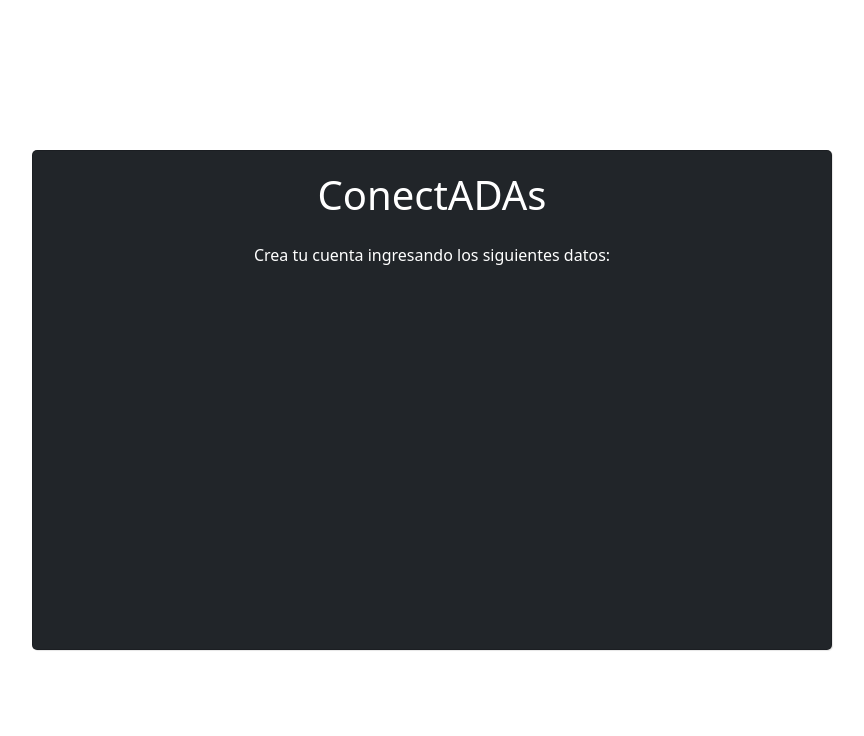
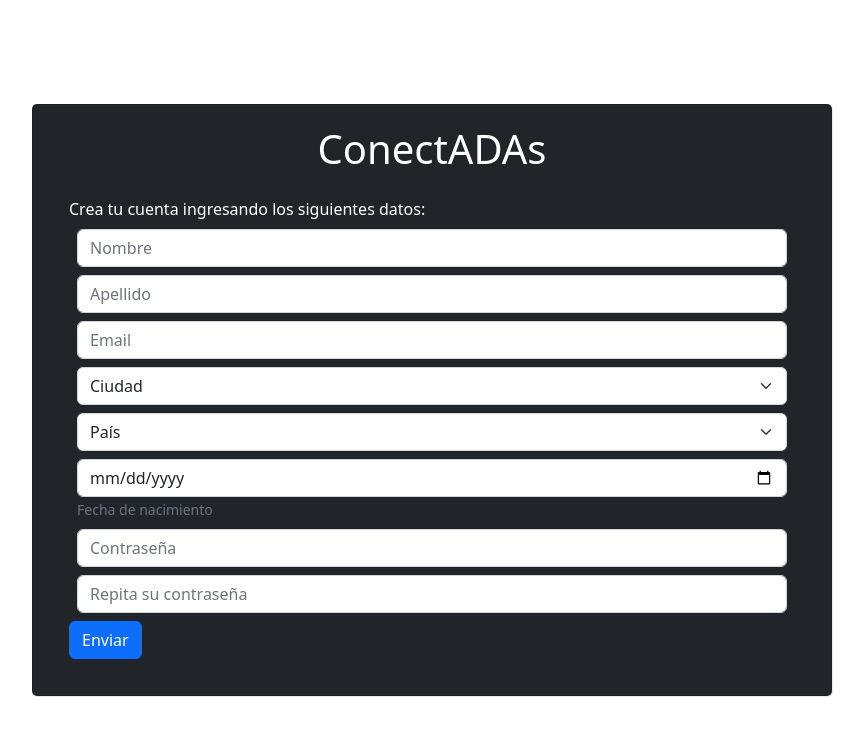
Before and after one commit to GraceVargas/Social-Network, a React (Create React App) app: page /signup in a window 1280 px wide. Shown: the top 736 px of the page, without its empty margins (208-1072 px from the left). Built offline with nearby package versions, Linux system fonts and the light colour scheme.

Commit message:
add react=hook-form & create form-controls

```diff
--- a/package.json
+++ b/package.json
@@ -16,6 +16,7 @@
     "react": "^18.2.0",
     "react-bootstrap": "^2.5.0",
     "react-dom": "^18.2.0",
+    "react-hook-form": "^7.35.0",
     "react-router-dom": "^6.3.0",
     "react-scripts": "5.0.1",
     "sass": "^1.54.9",
--- /dev/null
+++ b/src/components/common/Forms/SignUp/index.tsx
@@ -0,0 +1,46 @@
+import Button from "react-bootstrap/Button";
+import Form from "react-bootstrap/Form";
+import { useForm } from "react-hook-form";
+
+const SignUpForm = () => {
+  const { register } = useForm();
+
+  return (
+    <form>
+      <Form.Group className="m-2" controlId="registerName">
+        <Form.Control type="lastname" placeholder="Nombre" />
+      </Form.Group>
+      <Form.Group className="m-2" controlId="registerLastName">
+        <Form.Control type="name" placeholder="Apellido" />
+      </Form.Group>
+      <Form.Group className="m-2" controlId="registerEmail">
+        <Form.Control type="email" placeholder="Email" />
+      </Form.Group>
+      <Form.Group className="m-2">
+        <Form.Select name="city">
+          <option>Ciudad</option>
+        </Form.Select>
+      </Form.Group>
+      <Form.Group className="m-2">
+        <Form.Select name="country">
+          <option>País</option>
+        </Form.Select>
+      </Form.Group>
+      <Form.Group className="m-2" controlId="formBirthDate">
+        <Form.Control type="date" />
+        <Form.Text className="text-muted">Fecha de nacimiento</Form.Text>
+      </Form.Group>
+      <Form.Group className="m-2" controlId="formBasicPassword">
+        <Form.Control type="password" placeholder="Contraseña" />
+      </Form.Group>
+      <Form.Group className="m-2" controlId="formBasicPassword">
+        <Form.Control type="password" placeholder="Repita su contraseña" />
+      </Form.Group>
+      <Button variant="primary" type="submit">
+        Enviar
+      </Button>
+    </form>
+  );
+};
+
+export { SignUpForm };
--- /dev/null
+++ b/src/components/common/Forms/index.ts
@@ -0,0 +1 @@
+export { SignUpForm } from './SignUp'
--- a/src/components/common/index.ts
+++ b/src/components/common/index.ts
@@ -3,3 +3,4 @@ export { Header } from './Header'
 export { Navbar } from './Navbar'
 export { Layout } from './Layout'
 export { Main } from './Main'
+export { SignUpForm } from './Forms'
--- a/src/pages/SignUp/index.tsx
+++ b/src/pages/SignUp/index.tsx
@@ -1,16 +1,19 @@
-import { Layout } from "../../components/common";
+import { Layout, SignUpForm } from "../../components/common";
 import Card from "react-bootstrap/Card";
 import "./styles.scss";
+import { FC } from "react";
 
 const Signup = () => {
   return (
     <>
       <Layout hideHeader hideFooter page="signup">
-        <Card className="card-signup text-center" bg="dark" text="white">
-          <Card.Title as="h1">ConectADAs</Card.Title>
+        <Card className="card-signup" bg="dark" text="white">
+          <Card.Title className="text-center" as="h1">
+            ConectADAs
+          </Card.Title>
           <Card.Body>
             Crea tu cuenta ingresando los siguientes datos:
-            <form action=""></form>
+            <SignUpForm />
           </Card.Body>
         </Card>
       </Layout>
```
Also changed, not shown: 1 other file (tests, documents, lock files or other folders).
